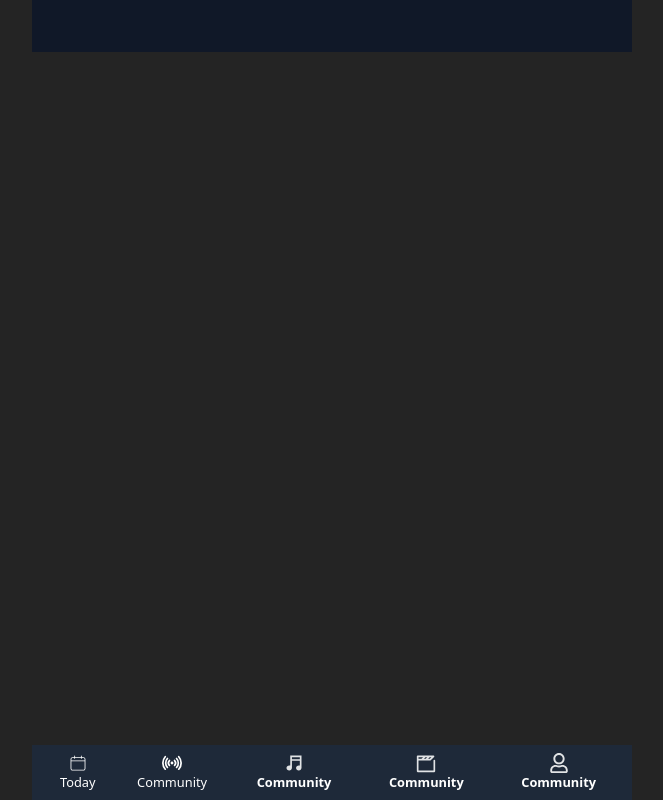
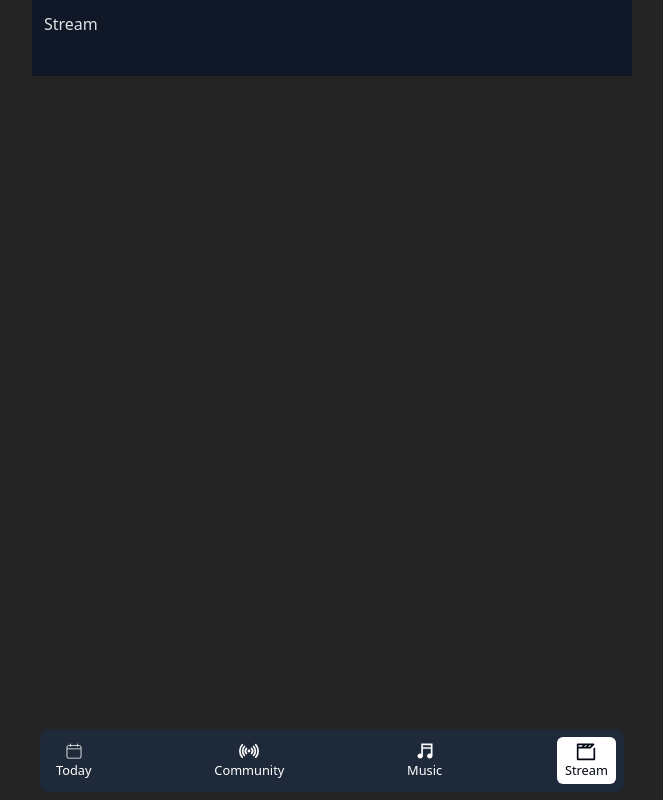
Before and after one commit to Oluwafemimicheal/web.app, a React (Vite) app: page /stream in a window 1280 px wide. Shown: the whole page, without its empty margins (308-971 px from the left). Built offline with nearby package versions, Linux system fonts and the light colour scheme.

Commit message:
Initial commit

```diff
--- a/src/App.jsx
+++ b/src/App.jsx
@@ -2,6 +2,8 @@ import { Route, Routes } from "react-router-dom";
 import Menu from "./components/Menu";
 import Home from "./components/Home";
 import Community from "./components/Community";
+import Message from "./components/Message";
+import Stream from "./components/Stream";
 
 function App() {
 
@@ -12,9 +14,11 @@ function App() {
           <Routes>
             <Route index path="/" element={<Home />} />
             <Route path="community" element={<Community />} />
+            <Route path="messages" element={<Message />} />
+            <Route path="stream" element={<Stream />} />
           </Routes>
         </div>
-        <div className="fixed w-full lg:w-[600px] bottom-0 mt-10">
+        <div className="fixed w-full lg:w-[600px] bottom-2 flex items-center">
           <Menu />
         </div>
       </div>
--- a/src/components/Menu.jsx
+++ b/src/components/Menu.jsx
@@ -8,8 +8,8 @@ import { NavLink } from "react-router-dom";
 
 const Menu = () => {
   return (
-    <div className="flex relative">
-      <div className="bg-gray-800 absolute left-0 bottom-0 px-5 py-1 w-full">
+    <div className="w-full flex relative px-2">
+      <div className="bg-gray-800 py-2 px-2 w-full rounded-lg">
         <ul className="flex justify-between items-center">
           <li className="hover:bg-white group rounded-md transition">
             <NavLink to="/"
@@ -27,22 +27,20 @@ const Menu = () => {
               <small className={({ isActive }) => isActive ? "text-green-600 font-extrabold" : "text-white font-bold "}>Community</small>
             </NavLink>
           </li>
-          <li className="px-4 py-1 hover:bg-white group rounded-md transition">
-            <NavLink to={'community'} className="flex flex-col justify-center items-center">
-              <IoMdMusicalNotes size={20} className="group-hover:text-gray-950" />
-              <small className="text-white font-bold group-hover:text-gray-950">Community</small>
+          <li className="hover:bg-white group rounded-md transition">
+            <NavLink to="message"
+              className={({ isActive }) => isActive ? "px-2 py-1 bg-white text-gray-950 flex flex-col justify-center items-center rounded-md transition" : " px-2 py-1 flex flex-col justify-center items-center text-white"
+              } title="Today">
+              <IoMdMusicalNotes size={20} className={({ isActive }) => isActive ? "text-gray-950" : "text-white group-hover:text-gray-950"} />
+              <small className={({ isActive }) => isActive ? "text-green-600 font-extrabold" : "text-white font-bold "}>Music</small>
             </NavLink>
           </li>
-          <li className="px-4 py-1 hover:bg-white group rounded-md transition">
-            <NavLink to={'community'} className="flex flex-col justify-center items-center">
-              <GrMultimedia size={20} className="group-hover:text-gray-950" />
-              <small className="text-white font-bold group-hover:text-gray-950">Community</small>
-            </NavLink>
-          </li>
-          <li className="px-4 py-1 hover:bg-white group rounded-md transition">
-            <NavLink to={'community'} className="flex flex-col justify-center items-center">
-              <FaRegUser size={20} className="group-hover:text-gray-950" />
-              <small className="text-white font-bold group-hover:text-gray-950">Community</small>
+          <li className="hover:bg-white group rounded-md transition">
+            <NavLink to="stream"
+              className={({ isActive }) => isActive ? "px-2 py-1 bg-white text-gray-950 flex flex-col justify-center items-center rounded-md transition" : " px-2 py-1 flex flex-col justify-center items-center text-white"
+              } title="Today">
+              <GrMultimedia size={20} className={({ isActive }) => isActive ? "text-gray-950" : "text-white group-hover:text-gray-950"} />
+              <small className={({ isActive }) => isActive ? "text-green-600 font-extrabold" : "text-white font-bold "}>Stream</small>
             </NavLink>
           </li>
         </ul>
--- /dev/null
+++ b/src/components/Message.jsx
@@ -0,0 +1,11 @@
+import React from 'react'
+
+const Message = () => {
+  return (
+    <div>
+      <h1>Hello Message</h1>
+    </div>
+  )
+}
+
+export default Message
--- /dev/null
+++ b/src/components/Stream.jsx
@@ -0,0 +1,11 @@
+import React from 'react'
+
+const Stream = () => {
+  return (
+    <div>
+      <h1>Stream</h1>
+    </div>
+  )
+}
+
+export default Stream
```
